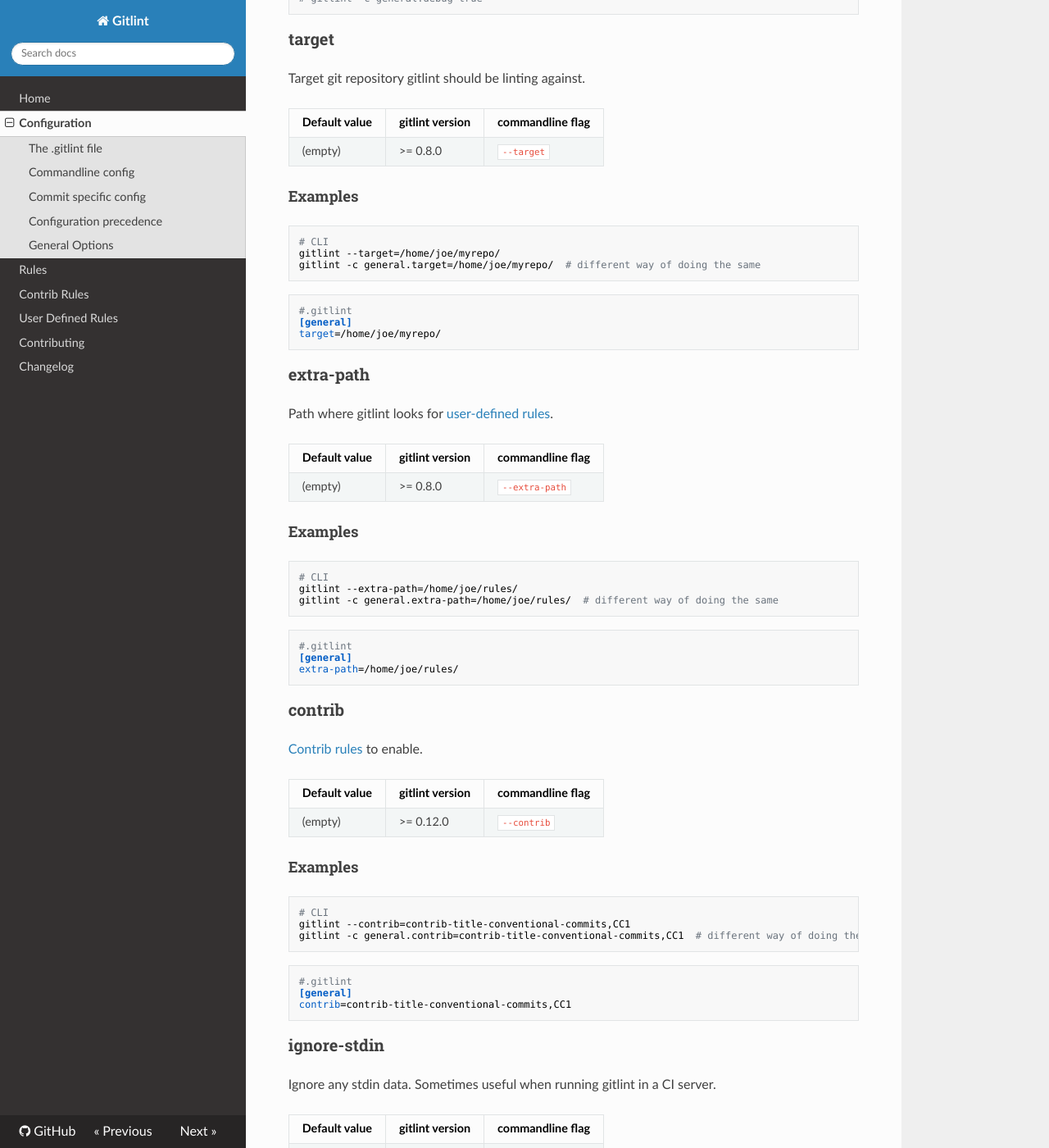
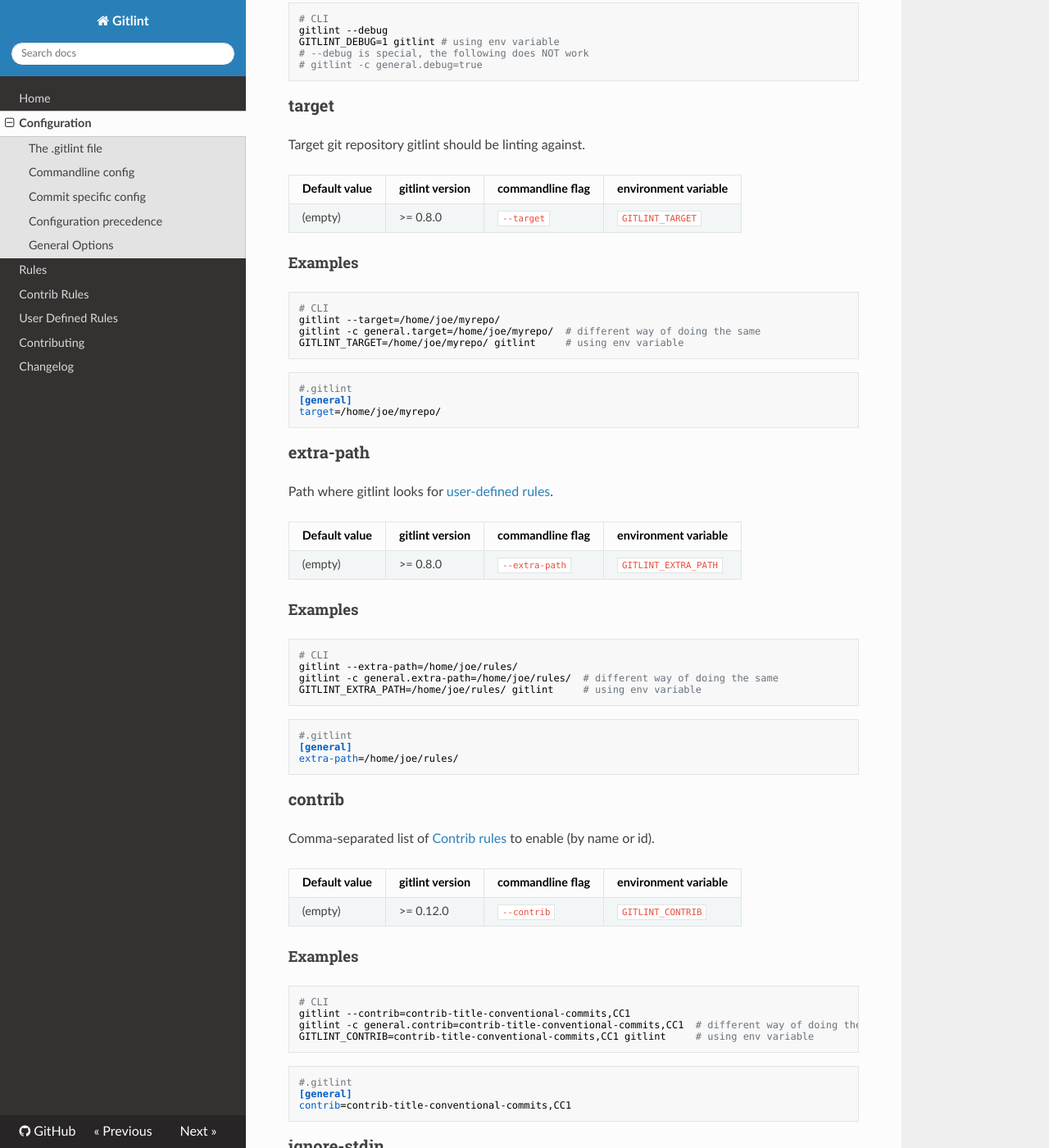
Before and after one commit to jorisroovers/gitlint, an MkDocs documentation site: the page built from docs/configuration.md, in a window 1280 px wide and 1400 px high, scrolled down 6488 px. Shown: the whole window at 82% size. Built offline with MkDocs 1.6.1, drawn with Linux system fonts in a browser that asks for light colours; nearby versions of some CDN libraries; some of the changed text lies outside the part shown.

Commit message:
Configuration through environment variables
Many command-line flags can now also be set through environment variables
following the format GITLINT_<commandline_option>

````diff
--- a/docs/configuration.md
+++ b/docs/configuration.md
@@ -182,9 +182,10 @@
 1. Commit specific config (e.g.: `gitlint-ignore: all` in the commit message)
 2. Configuration Rules (e.g.: [ignore-by-title](/rules/#i1-ignore-by-title))
 3. Commandline convenience flags (e.g.:  `-vv`, `--silent`, `--ignore`)
-4. Commandline configuration flags (e.g.: `-c title-max-length=123`)
-5. Configuration file (local `.gitlint` file, or file specified using `-C`/`--config`)
-6. Default gitlint config
+4. Environment variables (e.g.: `GITLINT_VERBOSITY=3`)
+5. Commandline configuration flags (e.g.: `-c title-max-length=123`)
+6. Configuration file (local `.gitlint` file, or file specified using `-C`/`--config`)
+7. Default gitlint config
 
 ## General Options
 Below we outline all configuration options that modify gitlint's overall behavior. These options can be specified
@@ -194,23 +195,24 @@
 
 Enable silent mode (no output). Use [exit](index.md#exit-codes) code to determine result.
 
-Default value  |  gitlint version | commandline flag
----------------|------------------|-------------------
- false         | >= 0.1.0         | `--silent`
+Default value  |  gitlint version | commandline flag  | environment variable
+---------------|------------------|-------------------|-----------------------
+`False`        | >= 0.1.0         | `--silent`        | `GITLINT_SILENT`
 
 #### Examples
 ```sh
 # CLI
 gitlint --silent
+GITLINT_SILENT=1 gitlint  # using env variable
 ```
 
 ### verbosity
 
 Amount of output gitlint will show when printing errors.
 
-Default value  |  gitlint version | commandline flag
----------------|------------------|-------------------
- 3             | >= 0.1.0         | `-v`
+Default value  |  gitlint version | commandline flag  | environment variable
+---------------|------------------|-------------------|-----------------------
+3              | >= 0.1.0         | `-v`              | `GITLINT_VERBOSITY`
 
 
 #### Examples
@@ -222,6 +224,7 @@
 gitlint --silent               # no output   (level 0)
 gitlint -c general.verbosity=1 # Set specific level
 gitlint -c general.verbosity=0 # Same as --silent
+GITLINT_VERBOSITY=2 gitlint    # using env variable
 ```
 ```ini
 # .gitlint
@@ -233,9 +236,9 @@
 
 Whether or not to ignore merge commits.
 
-Default value  |  gitlint version | commandline flag
----------------|------------------|-------------------
- true          | >= 0.7.0         | Not Available
+Default value  |  gitlint version | commandline flag  | environment variable
+---------------|------------------|-------------------|-----------------------
+ true          | >= 0.7.0         | Not Available     | Not Available
 
 #### Examples
 ```sh
@@ -252,9 +255,9 @@
 
 Whether or not to ignore revert commits.
 
-Default value  |  gitlint version | commandline flag
----------------|------------------|-------------------
- true          | >= 0.13.0        | Not Available
+Default value  |  gitlint version | commandline flag  | environment variable
+---------------|------------------|-------------------|-----------------------
+ true          | >= 0.13.0        | Not Available     | Not Available
 
 #### Examples
 ```sh
@@ -271,9 +274,9 @@
 
 Whether or not to ignore [fixup](https://git-scm.com/docs/git-commit#git-commit---fixupltcommitgt) commits.
 
-Default value  |  gitlint version | commandline flag
----------------|------------------|-------------------
- true          | >= 0.9.0         | Not Available
+Default value  |  gitlint version | commandline flag  | environment variable
+---------------|------------------|-------------------|-----------------------
+ true          | >= 0.9.0         | Not Available     | Not Available
 
 #### Examples
 ```sh
@@ -290,9 +293,9 @@
 
 Whether or not to ignore [squash](https://git-scm.com/docs/git-commit#git-commit---squashltcommitgt) commits.
 
-Default value  |  gitlint version | commandline flag
----------------|------------------|-------------------
- true          | >= 0.9.0         | Not Available
+Default value  |  gitlint version | commandline flag  | environment variable
+---------------|------------------|-------------------|-----------------------
+ true          | >= 0.9.0         | Not Available     | Not Available
 
 #### Examples
 ```sh
@@ -309,9 +312,9 @@
 
 Comma separated list of rules to ignore (by name or id).
 
-Default value              |  gitlint version | commandline flag
----------------------------|------------------|-------------------
- [] (=empty list)          | >= 0.1.0         | `--ignore`
+Default value              |  gitlint version | commandline flag  | environment variable
+---------------------------|------------------|-------------------|-----------------------
+ [] (=empty list)          | >= 0.1.0         | `--ignore`        | `GITLINT_IGNORE`
 
 #### Examples
 ```sh
@@ -319,6 +322,7 @@
 gitlint --ignore=body-min-length              # ignore single rule
 gitlint --ignore=T1,body-min-length           # ignore multiple rule
 gitlint -c general.ignore=T1,body-min-length  # different way of doing the same
+GITLINT_IGNORE=T1,body-min-length gitlint     # using env variable
 ```
 ```ini
 #.gitlint
@@ -330,14 +334,15 @@
 
 Enable debugging output.
 
-Default value  |  gitlint version | commandline flag
----------------|------------------|-------------------
- false         | >= 0.7.1         | `--debug`
+Default value  |  gitlint version | commandline flag  | environment variable
+---------------|------------------|-------------------|-----------------------
+ false         | >= 0.7.1         | `--debug`         | `GITLINT_DEBUG`
 
 #### Examples
 ```sh
 # CLI
 gitlint --debug
+GITLINT_DEBUG=1 gitlint # using env variable
 # --debug is special, the following does NOT work
 # gitlint -c general.debug=true
 ```
@@ -346,15 +351,16 @@
 
 Target git repository gitlint should be linting against.
 
-Default value              |  gitlint version | commandline flag
----------------------------|------------------|-------------------
- (empty)                   | >= 0.8.0         | `--target`
+Default value              |  gitlint version | commandline flag  | environment variable
+---------------------------|------------------|-------------------|-----------------------
+(empty)                    | >= 0.8.0         | `--target`        | `GITLINT_TARGET`
 
 #### Examples
 ```sh
 # CLI
 gitlint --target=/home/joe/myrepo/
 gitlint -c general.target=/home/joe/myrepo/  # different way of doing the same
+GITLINT_TARGET=/home/joe/myrepo/ gitlint     # using env variable
 ```
 ```ini
 #.gitlint
@@ -366,15 +372,16 @@
 
 Path where gitlint looks for [user-defined rules](user_defined_rules.md).
 
-Default value              |  gitlint version | commandline flag
----------------------------|------------------|-------------------
- (empty)                   | >= 0.8.0         | `--extra-path`
+Default value              |  gitlint version | commandline flag  | environment variable
+---------------------------|------------------|-------------------|-----------------------
+ (empty)                   | >= 0.8.0         | `--extra-path`    | `GITLINT_EXTRA_PATH`
 
 #### Examples
 ```sh
 # CLI
 gitlint --extra-path=/home/joe/rules/
 gitlint -c general.extra-path=/home/joe/rules/  # different way of doing the same
+GITLINT_EXTRA_PATH=/home/joe/rules/ gitlint     # using env variable
 ```
 ```ini
 #.gitlint
@@ -384,17 +391,18 @@
 
 ### contrib
 
-[Contrib rules](contrib_rules) to enable.
+Comma-separated list of [Contrib rules](contrib_rules) to enable (by name or id).
 
-Default value              |  gitlint version | commandline flag
----------------------------|------------------|-------------------
- (empty)                   | >= 0.12.0        | `--contrib`
+Default value              |  gitlint version | commandline flag  | environment variable
+---------------------------|------------------|-------------------|-----------------------
+ (empty)                   | >= 0.12.0        | `--contrib`       | `GITLINT_CONTRIB`
 
 #### Examples
 ```sh
 # CLI
 gitlint --contrib=contrib-title-conventional-commits,CC1
 gitlint -c general.contrib=contrib-title-conventional-commits,CC1  # different way of doing the same
+GITLINT_CONTRIB=contrib-title-conventional-commits,CC1 gitlint     # using env variable
 ```
 ```ini
 #.gitlint
@@ -405,15 +413,16 @@
 
 Ignore any stdin data. Sometimes useful when running gitlint in a CI server.
 
-Default value  |  gitlint version | commandline flag
----------------|------------------|-------------------
- false         | >= 0.12.0        | `--ignore-stdin`
+Default value  |  gitlint version | commandline flag  | environment variable
+---------------|------------------|-------------------|-----------------------
+ false         | >= 0.12.0        | `--ignore-stdin`  | `GITLINT_IGNORE_STDIN`
 
 #### Examples
 ```sh
 # CLI
 gitlint --ignore-stdin
 gitlint -c general.ignore-stdin=true # different way of doing the same
+GITLINT_IGNORE_STDIN=1 gitlint       # using env variable
 ```
 ```ini
 #.gitlint
@@ -425,15 +434,16 @@
 
 Fetch additional meta-data from the local `repository when manually passing a commit message to gitlint via stdin or `--commit-msg`.
 
-Default value  |  gitlint version | commandline flag
----------------|------------------|-------------------
- false         | >= 0.13.0        | `--staged`
+Default value  |  gitlint version | commandline flag  | environment variable
+---------------|------------------|-------------------|-----------------------
+ false         | >= 0.13.0        | `--staged`        | `GITLINT_STAGED`
 
 #### Examples
 ```sh
 # CLI
 gitlint --staged
 gitlint -c general.staged=true # different way of doing the same
+GITLINT_STAGED=1 gitlint       # using env variable
 ```
 ```ini
 #.gitlint
````
Also changed, not shown: CHANGELOG.md (+1 -0 lines), 7 other files.
